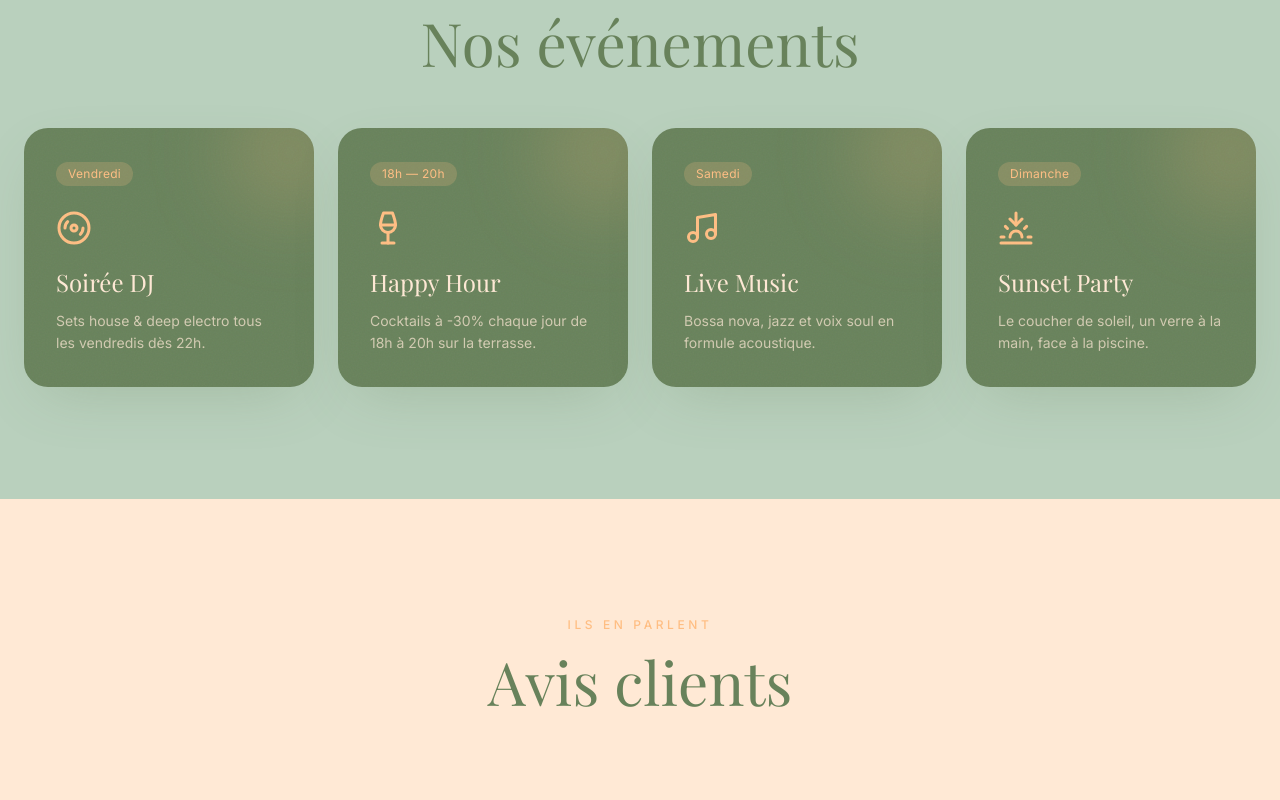
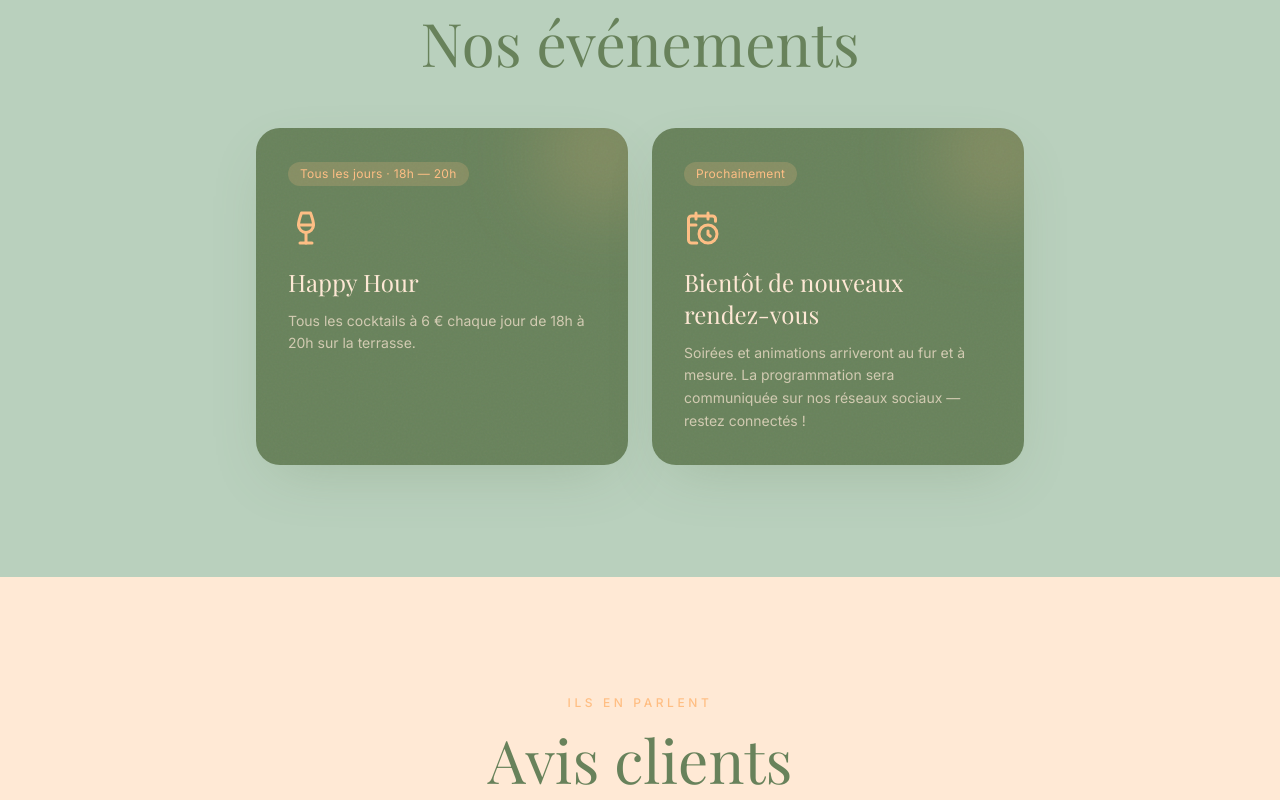
Before and after one commit to braantt/site-coq-hardy, a Next.js app: page / in a window 1280 px wide. Shown: the part 4760-5560 px from the top of the page. Built offline with nearby package versions, Linux system fonts and the light colour scheme.

Commit message:
Retrait des evenements specifiques, conservation du Happy Hour et programmation a venir via reseaux

```diff
--- a/app/layout.js
+++ b/app/layout.js
@@ -9,7 +9,7 @@ export const metadata = {
     template: "%s | Le Coq Hardy Mantes-la-Jolie",
   },
   description:
-    "Le Coq Hardy, bar à cocktails et brasserie à Mantes-la-Jolie (78200). Venez déjeuner ou dîner : formules brasserie 15–20 € à service rapide, repas complet en 1h. Cocktails dès 8 €, Happy Hour à 6 €, terrasse et soirées DJ. Réservez votre table.",
+    "Le Coq Hardy, bar à cocktails et brasserie à Mantes-la-Jolie (78200). Venez déjeuner ou dîner : formules brasserie 15–20 € à service rapide, repas complet en 1h. Cocktails dès 8 €, Happy Hour à 6 € et terrasse ensoleillée. Réservez votre table.",
   keywords: [
     "bar Mantes-la-Jolie",
     "bar à cocktails Mantes-la-Jolie",
@@ -80,7 +80,7 @@ const jsonLd = {
   "@id": SITE_URL + "/#business",
   name: "Le Coq Hardy",
   description:
-    "Bar à cocktails et brasserie tropicale chic à Mantes-la-Jolie : cocktails signatures, Happy Hour, formules brasserie à service rapide, terrasse et soirées DJ.",
+    "Bar à cocktails et brasserie tropicale chic à Mantes-la-Jolie : cocktails signatures, Happy Hour, formules brasserie à service rapide et terrasse ensoleillée.",
   url: SITE_URL,
   telephone: "+33-X-XX-XX-XX-XX",
   priceRange: "€€",
@@ -135,7 +135,7 @@ const faqLd = {
       name: "Faut-il réserver une table au Coq Hardy ?",
       acceptedAnswer: {
         "@type": "Answer",
-        text: "La réservation est conseillée, surtout le week-end et lors des soirées DJ. Vous pouvez réserver directement en ligne depuis notre site. Les groupes sont les bienvenus sur demande.",
+        text: "La réservation est conseillée, surtout le week-end et en soirée. Vous pouvez réserver directement en ligne depuis notre site. Les groupes sont les bienvenus sur demande.",
       },
     },
     {
@@ -167,7 +167,7 @@ const faqLd = {
       name: "Y a-t-il une terrasse ?",
       acceptedAnswer: {
         "@type": "Answer",
-        text: "Oui, notre terrasse ensoleillée à l'ambiance tropicale est ouverte en saison, parfaite pour un déjeuner, un verre au coucher du soleil ou une Sunset Party.",
+        text: "Oui, notre terrasse ensoleillée à l'ambiance tropicale est ouverte en saison, parfaite pour un déjeuner, un verre au coucher du soleil ou un afterwork.",
       },
     },
     {
@@ -175,7 +175,7 @@ const faqLd = {
       name: "Proposez-vous des soirées et événements ?",
       acceptedAnswer: {
         "@type": "Answer",
-        text: "Oui : soirées DJ le vendredi, Live Music le samedi, Sunset Party le dimanche, et le Happy Hour chaque jour.",
+        text: "Pour le moment, notre rendez-vous régulier est le Happy Hour quotidien de 18h à 20h. De nouvelles soirées et animations arriveront au fur et à mesure : la programmation sera communiquée plus tard sur nos réseaux sociaux.",
       },
     },
   ],
--- a/components/Events.js
+++ b/components/Events.js
@@ -1,32 +1,22 @@
 "use client";
 import Reveal from "./Reveal";
 import { motion } from "framer-motion";
-import { Disc3, Wine, Music, Sunset } from "lucide-react";
+import { Wine, CalendarClock } from "lucide-react";
 
 const events = [
   {
-    icon: Disc3,
-    title: "Soirée DJ",
-    desc: "Sets house & deep electro tous les vendredis dès 22h.",
-    tag: "Vendredi",
+    icon: Wine,
+    title: "Happy Hour",
+    desc: "Tous les cocktails à 6 € chaque jour de 18h à 20h sur la terrasse.",
+    tag: "Tous les jours · 18h — 20h",
+    featured: true,
   },
   {
-    icon: Wine,
-    title: "Happy Hour",
-    desc: "Cocktails à -30% chaque jour de 18h à 20h sur la terrasse.",
-    tag: "18h — 20h",
-  },
-  {
-    icon: Music,
-    title: "Live Music",
-    desc: "Bossa nova, jazz et voix soul en formule acoustique.",
-    tag: "Samedi",
-  },
-  {
-    icon: Sunset,
-    title: "Sunset Party",
-    desc: "Le coucher de soleil, un verre à la main, face à la piscine.",
-    tag: "Dimanche",
+    icon: CalendarClock,
+    title: "Bientôt de nouveaux rendez-vous",
+    desc: "Soirées et animations arriveront au fur et à mesure. La programmation sera communiquée sur nos réseaux sociaux — restez connectés !",
+    tag: "Prochainement",
+    featured: false,
   },
 ];
 
@@ -47,7 +37,7 @@ export default function Events() {
           </Reveal>
         </div>
 
-        <div className="grid sm:grid-cols-2 lg:grid-cols-4 gap-6">
+        <div className="grid sm:grid-cols-2 gap-6 max-w-3xl mx-auto">
           {events.map((e, i) => {
             const Icon = e.icon;
             return (
--- a/components/Faq.js
+++ b/components/Faq.js
@@ -7,7 +7,7 @@ import Reveal from "./Reveal";
 const faqs = [
   {
     q: "Faut-il réserver une table au Coq Hardy ?",
-    a: "La réservation est conseillée, surtout le week-end et lors des soirées DJ. Vous pouvez réserver directement en ligne depuis la section réservation de notre site. Les groupes sont les bienvenus sur demande.",
+    a: "La réservation est conseillée, surtout le week-end et en soirée. Vous pouvez réserver directement en ligne depuis la section réservation de notre site. Les groupes sont les bienvenus sur demande.",
   },
   {
     q: "Le Coq Hardy est-il un bar ou une brasserie ?",
@@ -23,11 +23,11 @@ const faqs = [
   },
   {
     q: "Y a-t-il une terrasse ?",
-    a: "Oui, notre terrasse ensoleillée à l'ambiance tropicale est l'un de nos atouts. Elle est ouverte en saison, parfaite pour un déjeuner, un verre au coucher du soleil ou une Sunset Party.",
+    a: "Oui, notre terrasse ensoleillée à l'ambiance tropicale est l'un de nos atouts. Elle est ouverte en saison, parfaite pour un déjeuner, un verre au coucher du soleil ou un afterwork.",
   },
   {
     q: "Proposez-vous des soirées et événements ?",
-    a: "Oui : soirées DJ le vendredi, Live Music le samedi, Sunset Party le dimanche, et le Happy Hour chaque jour. Suivez-nous pour connaître la programmation à venir.",
+    a: "Pour le moment, notre rendez-vous régulier est le Happy Hour quotidien de 18h à 20h. De nouvelles soirées et animations arriveront au fur et à mesure : la programmation sera communiquée plus tard sur nos réseaux sociaux.",
   },
 ];
 
```
